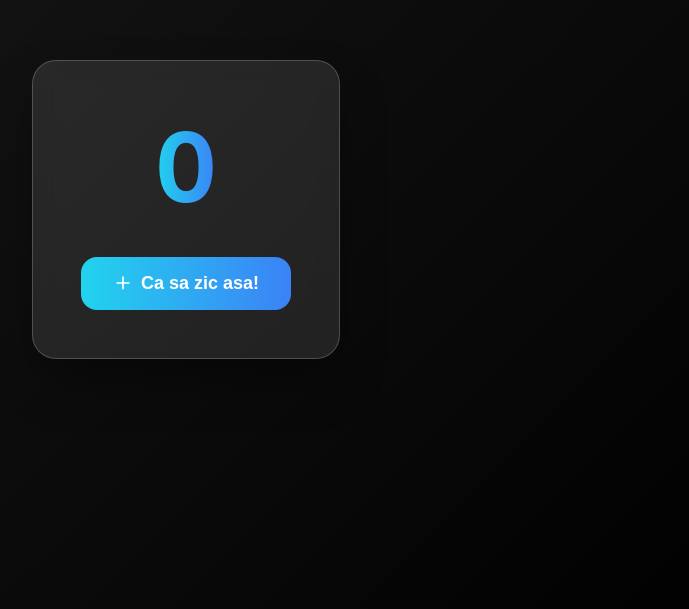
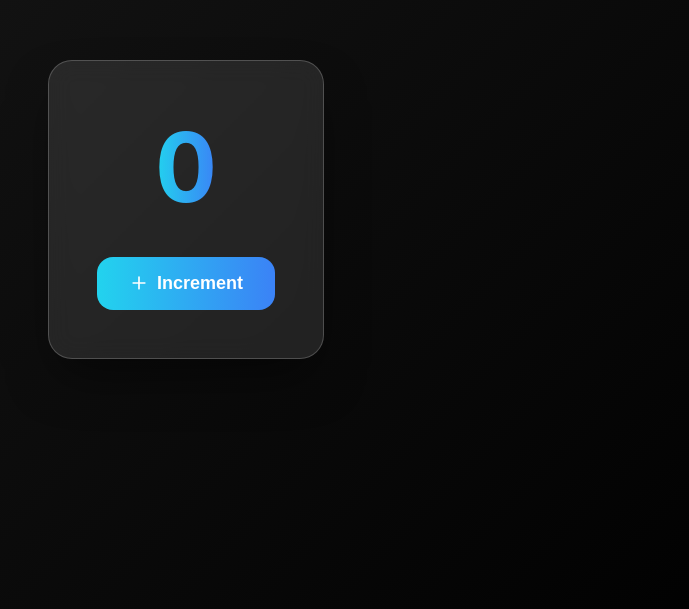
Before and after one commit to MelcuGoa/csza, a plain HTML site: page index.html in a window 1280 px wide. Shown: the part 191-800 px from the top of the page, without its empty margins (454-1143 px from the left). Drawn offline with Linux system fonts and the light colour scheme.

Commit message:
Update index.html

```diff
--- a/index.html
+++ b/index.html
@@ -3,7 +3,7 @@
 <head>
     <meta charset="UTF-8">
     <meta name="viewport" content="width=device-width, initial-scale=1.0">
-    <title>Ca sa zic asa!</title>
+    <title>Ca sa zic asa</title>
     <link rel="stylesheet" href="styles.css">
 </head>
 <body>
@@ -16,7 +16,7 @@
                     <svg xmlns="http://www.w3.org/2000/svg" width="20" height="20" viewBox="0 0 24 24" fill="none" stroke="currentColor" stroke-width="2" stroke-linecap="round" stroke-linejoin="round">
                         <path d="M12 5v14m-7-7h14"/>
                     </svg>
-                    <span>Ca sa zic asa!</span>
+                    <span>Increment</span>
                 </div>
             </button>
         </div>
```
